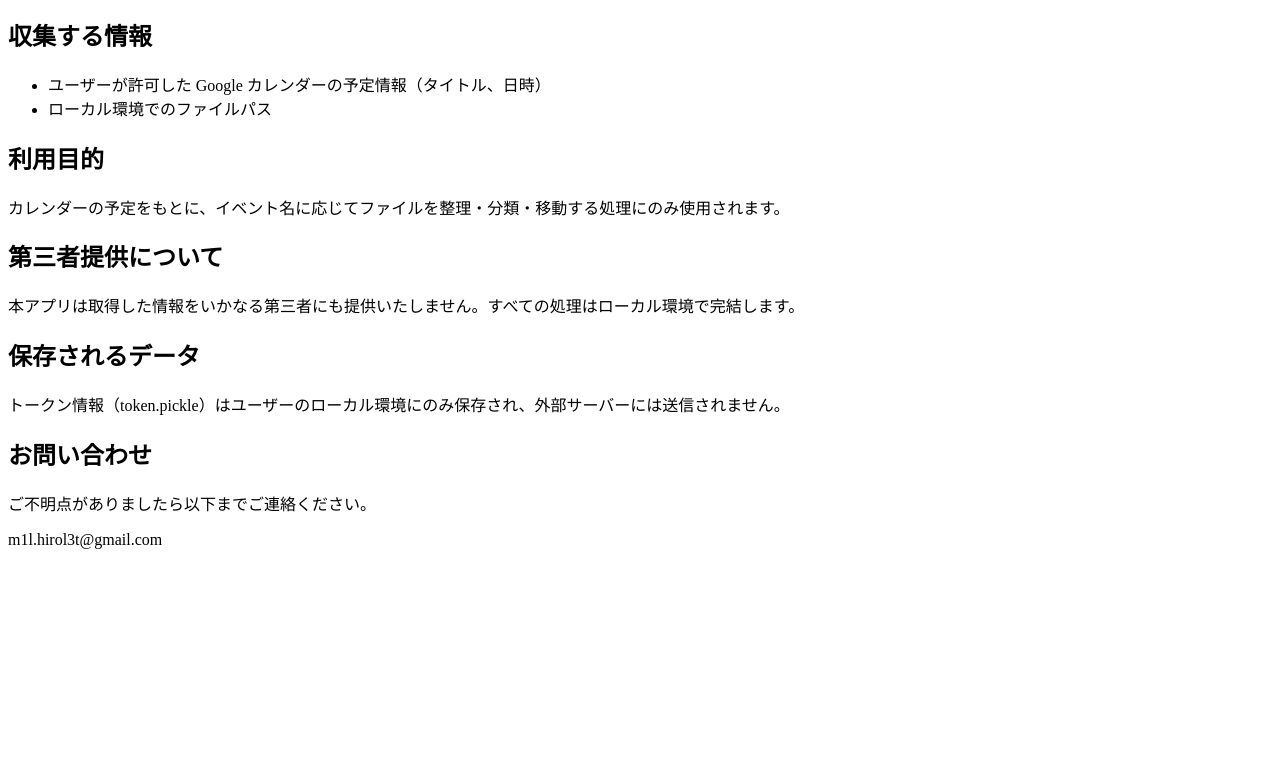
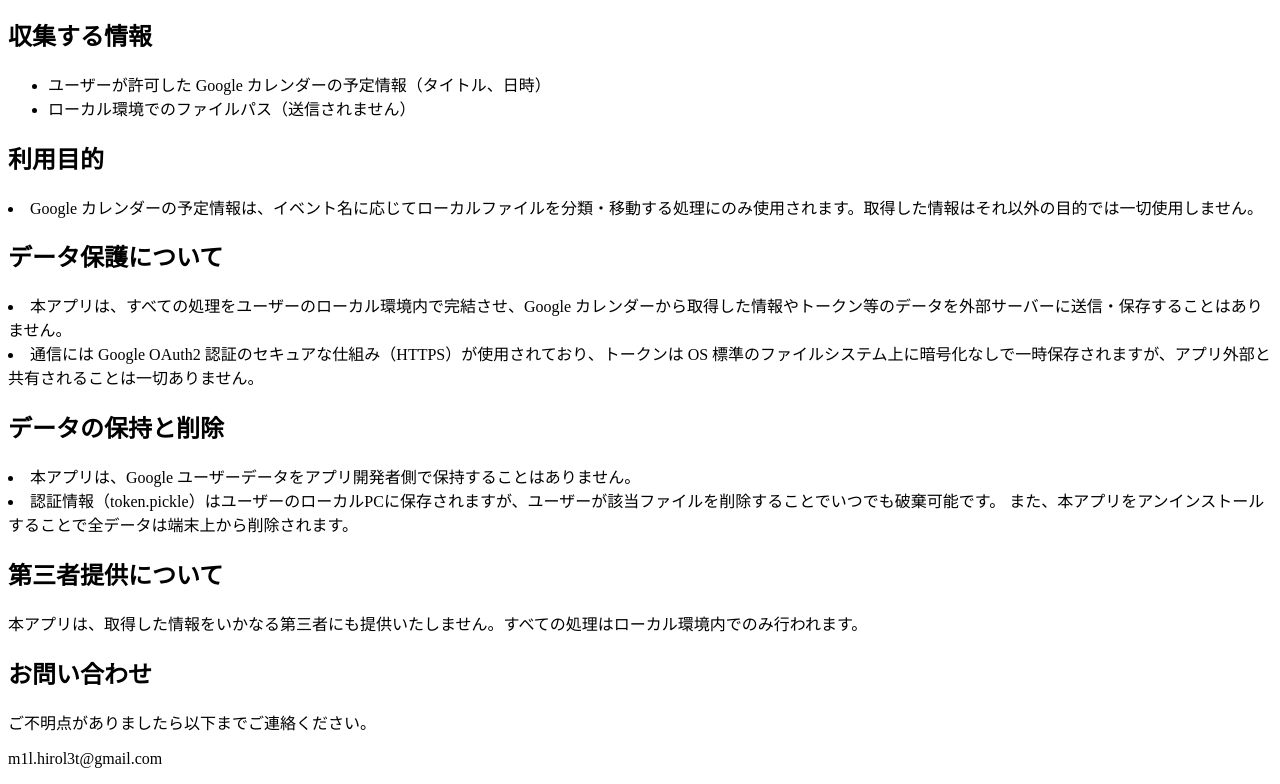
Before and after one commit to Odamakidesu/FileMoverApp, a plain HTML site: page PRIVACY_POLICY.html in a window 1280 px wide. Shown: the part 116-900 px from the top of the page. Before the commit the page ends 800 px from the top, so only its background shows below. Drawn offline with Linux system fonts and the light colour scheme.

Commit message:
privacy_policy review fix

```diff
--- a/PRIVACY_POLICY.html
+++ b/PRIVACY_POLICY.html
@@ -14,22 +14,45 @@
     <h2>収集する情報</h2>
     <ul>
       <li>ユーザーが許可した Google カレンダーの予定情報（タイトル、日時）</li>
-      <li>ローカル環境でのファイルパス</li>
+      <li>ローカル環境でのファイルパス（送信されません）</li>
     </ul>
 
     <h2>利用目的</h2>
     <p>
-      カレンダーの予定をもとに、イベント名に応じてファイルを整理・分類・移動する処理にのみ使用されます。
+      <li>
+        Google
+        カレンダーの予定情報は、イベント名に応じてローカルファイルを分類・移動する処理にのみ使用されます。取得した情報はそれ以外の目的では一切使用しません。
+      </li>
+    </p>
+
+    <h2>データ保護について</h2>
+    <p>
+      <li>
+        本アプリは、すべての処理をユーザーのローカル環境内で完結させ、Google
+        カレンダーから取得した情報やトークン等のデータを外部サーバーに送信・保存することはありません。
+      </li>
+      <li>
+        通信には Google OAuth2
+        認証のセキュアな仕組み（HTTPS）が使用されており、トークンは OS
+        標準のファイルシステム上に暗号化なしで一時保存されますが、アプリ外部と共有されることは一切ありません。
+      </li>
+    </p>
+
+    <h2>データの保持と削除</h2>
+    <p>
+      <li>
+        本アプリは、Google
+        ユーザーデータをアプリ開発者側で保持することはありません。
+      </li>
+      <li>
+        認証情報（token.pickle）はユーザーのローカルPCに保存されますが、ユーザーが該当ファイルを削除することでいつでも破棄可能です。
+        また、本アプリをアンインストールすることで全データは端末上から削除されます。
+      </li>
     </p>
 
     <h2>第三者提供について</h2>
     <p>
-      本アプリは取得した情報をいかなる第三者にも提供いたしません。すべての処理はローカル環境で完結します。
-    </p>
-
-    <h2>保存されるデータ</h2>
-    <p>
-      トークン情報（token.pickle）はユーザーのローカル環境にのみ保存され、外部サーバーには送信されません。
+      本アプリは、取得した情報をいかなる第三者にも提供いたしません。すべての処理はローカル環境内でのみ行われます。
     </p>
 
     <h2>お問い合わせ</h2>
```
